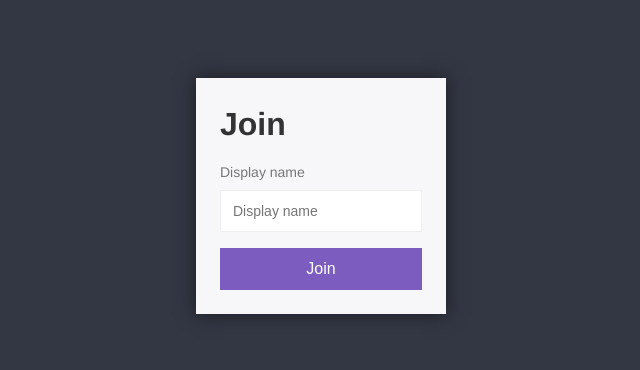
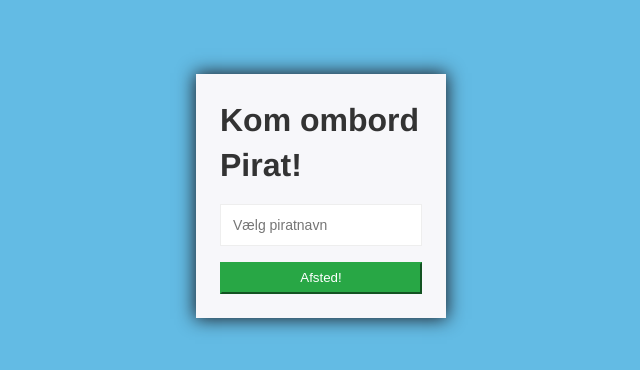
Before and after one commit to HansenKenneth/nodejs-exam-fun-chat, a website: page public/index.html in a window 1280 px wide. Shown: the part 204-574 px from the top of the page, without its empty margins (319-959 px from the left). Drawn offline with Linux system fonts and the light colour scheme.

Commit message:
styling color

```diff
--- a/public/css/styles.css
+++ b/public/css/styles.css
@@ -38,28 +38,27 @@ input {
 }
 
 button {
-    cursor: pointer;
-    padding: 12px;
-    background: #7C5CBF;
-    border: none;
-    color: white;
-    font-size: 16px;
-    transition: background .3s ease;
+    color: #fff;
+    background-color: #28a745;
+    border-color: #28a745;
 }
 
 button:hover {
-    background: #6b47b8;
+    color: #fff;
+    background-color: #218838;
+    border-color: #1e7e34;
 }
 
 button:disabled {
-    cursor: default;
-    background: #7c5cbf94;
+    color: #fff;
+    background-color: #28a745;
+    border-color: #28a745;
 }
 
 /* Join Page Styles */
 
 .centered-form {
-    background: #333744;
+    background: rgb(99, 187, 228);
     width: 100vw;
     height: 100vh;
     display: flex;
@@ -76,6 +75,7 @@ button:disabled {
 
 .centered-form button {
     width: 100%;
+    height: 2rem;
 }
 
 .centered-form input {
@@ -92,8 +92,8 @@ button:disabled {
 .chat__sidebar {
     height: 100vh;
     color: white;
-    background: #333744;
-    width: 225px;
+    background: rgb(99, 187, 228);
+    width: 13rem;
     overflow-y: scroll
 }
 
@@ -165,7 +165,7 @@ button:disabled {
 .room-title {
     font-weight: 400;
     font-size: 22px;
-    background: #2c2f3a;
+    background: rgb(99, 187, 228);
     padding: 24px;
 }
 
--- a/public/index.html
+++ b/public/index.html
@@ -2,17 +2,15 @@
 <html>
     <head>
         <title>Chat App</title>
-        <link rel="icon" href="/img/favicon.png">
-        <link rel="stylesheet" href="/css/styles.min.css">
+        <link rel="stylesheet" href="/css/styles.css">
     </head>
     <body>
         <div class="centered-form">
             <div class="centered-form__box">
-                <h1>Join</h1>
+                <h1>Kom ombord Pirat!</h1>
                 <form action="/chat.html">
-                    <label>Display name</label>
-                    <input type="text" name="username" placeholder="Display name" required>
-                    <button>Join</button>
+                    <input type="text" name="username" placeholder="Vælg piratnavn" required>
+                    <button>Afsted!</button>
                 </form>
             </div>
         </div>
```
Also changed, not shown: public/chat.html (+1 -2 lines), public/css/styles.min.css (deleted).
